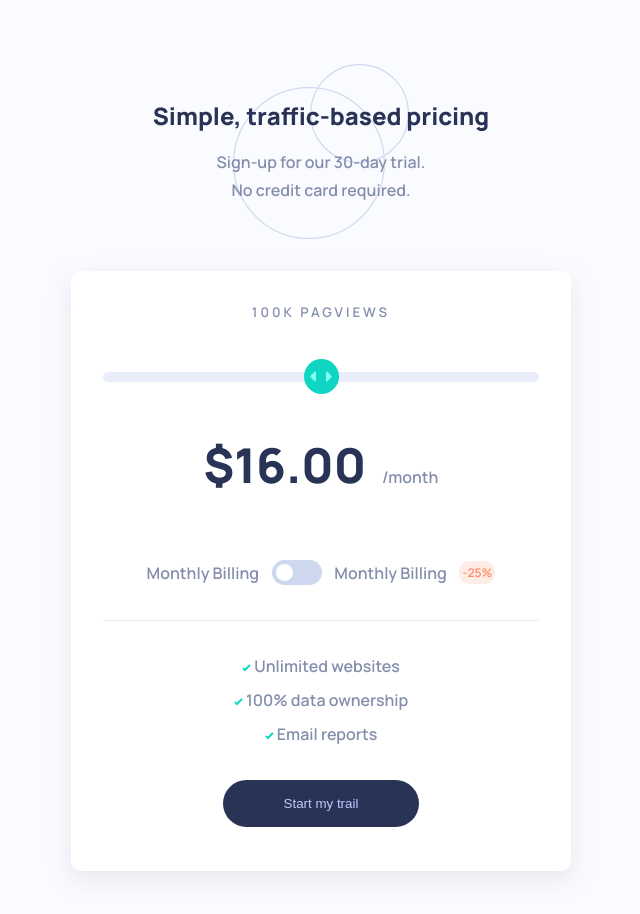
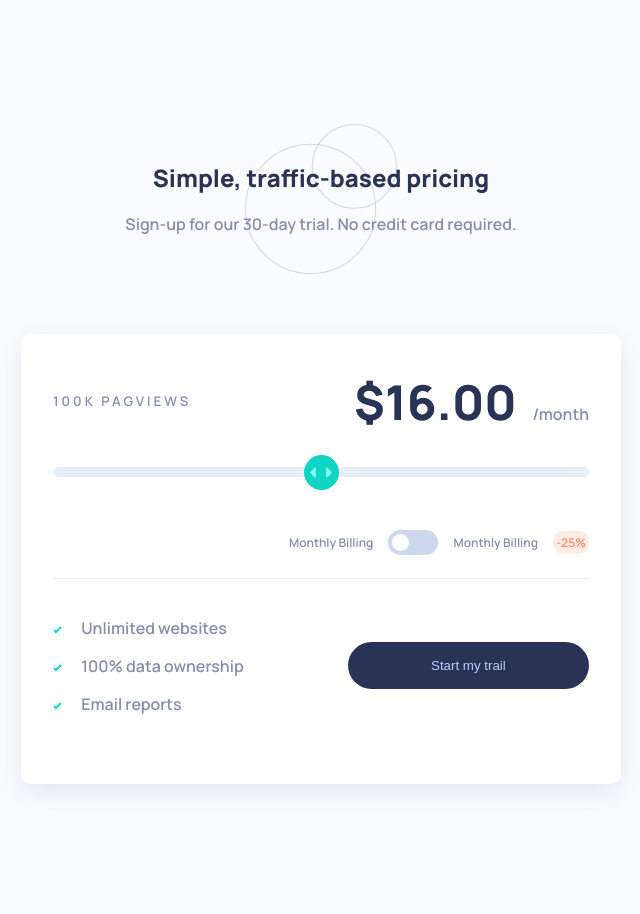
Before and after one commit to tylermaks/interactive-pricing-repo, a React (Create React App) app: page / in a window 1280 px wide. Shown: the top 914 px of the page, without its empty margins (319-959 px from the left). After the commit the page ends 848 px from the top, so only its background shows below. Built offline with nearby package versions, Linux system fonts and the light colour scheme.

Commit message:
Add desktop styling

```diff
--- a/src/App.css
+++ b/src/App.css
@@ -60,8 +60,8 @@ h5 {
   -webkit-box-pack: center;
       -ms-flex-pack: center;
           justify-content: center;
-  height: 175px;
-  margin-bottom: 2.5%;
+  height: 150px;
+  margin: 7.5vh 0;
   text-align: center;
 }
 
@@ -87,7 +87,8 @@ h5 {
           box-shadow: rgba(149, 157, 165, 0.2) 0px 8px 24px;
   padding: 2rem;
   height: 600px;
-  width: 500px;
+  max-width: 500px;
+  width: 90%;
 }
 
 .benefits-container {
@@ -108,6 +109,14 @@ h5 {
   height: 45%;
   margin-top: 5%;
   padding-top: 5%;
+}
+
+.benefit:nth-child(2) {
+  margin: 1em 0;
+}
+
+.icon {
+  margin-right: 1em;
 }
 
 .trial-btn {
@@ -183,7 +192,12 @@ h5 {
       -ms-flex-pack: justify;
           justify-content: space-between;
   height: 50px;
-  width: 80%;
+  max-width: 300px;
+  width: 100%;
+}
+
+.toggle-container span {
+  font-size: 12px;
 }
 
 .discount {
@@ -253,4 +267,60 @@ input:checked + .slider:before {
 .slider.round:before {
   border-radius: 50%;
 }
+
+@media screen and (min-width: 1000px) {
+  .pricing-container {
+    width: 75%;
+    max-width: 600px;
+    height: 450px;
+  }
+  .slider-container {
+    display: -ms-inline-grid;
+    display: inline-grid;
+    -ms-grid-columns: 1fr 1fr;
+        grid-template-columns: 1fr 1fr;
+    -ms-grid-rows: 1fr 1fr 1fr;
+        grid-template-rows: 1fr 1fr 1fr;
+        grid-template-areas: "views price" "range range" "toggle toggle";
+  }
+  .views {
+    -ms-grid-row: 1;
+    -ms-grid-column: 1;
+    grid-area: views;
+  }
+  .range-slider {
+    -ms-grid-row: 2;
+    -ms-grid-column: 1;
+    -ms-grid-column-span: 2;
+    grid-area: range;
+  }
+  .price-container {
+    -ms-grid-row: 1;
+    -ms-grid-column: 2;
+    grid-area: price;
+    text-align: right;
+  }
+  .toggle-container {
+    -ms-grid-row: 3;
+    -ms-grid-column: 1;
+    -ms-grid-column-span: 2;
+    grid-area: toggle;
+    margin-left: auto;
+  }
+  .benefits-container {
+    -webkit-box-orient: horizontal;
+    -webkit-box-direction: normal;
+        -ms-flex-direction: row;
+            flex-direction: row;
+    -webkit-box-pack: justify;
+        -ms-flex-pack: justify;
+            justify-content: space-between;
+    margin-top: 0;
+    padding-top: 0;
+  }
+  .trial-btn {
+    display: block;
+    margin: auto 0 auto 0;
+  }
+}
 /*# sourceMappingURL=App.css.map */
--- a/src/App.scss
+++ b/src/App.scss
@@ -51,8 +51,9 @@ h5{
     letter-spacing: 3px;
     text-transform: uppercase;
 }
-
-
+//++++++++++++++++++++++++++++++++
+//+++++++++MOBILE STYLES++++++++++
+//++++++++++++++++++++++++++++++++
 //LOGO COMPONENT
 .logo-container{
     position: relative;
@@ -61,8 +62,8 @@ h5{
     align-items: center;
     justify-content: center;
 
-    height: 175px;
-    margin-bottom: 2.5%;
+    height: 150px;
+    margin: 7.5vh 0;
     text-align: center;
 
     p{
@@ -92,7 +93,8 @@ h5{
     padding: 2rem;
 
     height: 600px;
-    width: 500px;
+    max-width: 500px;
+    width: 90%;
 }
 
 //BENEFITS CONTAINER
@@ -106,6 +108,14 @@ h5{
     height: 45%;
     margin-top: 5%;
     padding-top: 5%;
+}
+
+.benefit:nth-child(2){
+    margin: 1em 0;
+}
+
+.icon{
+    margin-right: 1em;
 }
 
 .trial-btn{
@@ -170,7 +180,12 @@ h5{
     align-items: center;
     justify-content: space-between;
     height: 50px;
-    width: 80%;
+    max-width: 300px;
+    width: 100%;
+
+    span{
+        font-size: 12px;
+    }
 }
 
 .discount{
@@ -236,3 +251,59 @@ h5{
   .slider.round:before {
     border-radius: 50%;
   }
+
+//++++++++++++++++++++++++++++++++
+//+++++++++DESKTOP STYLES+++++++++
+//++++++++++++++++++++++++++++++++
+@media screen and (min-width: 1000px) {
+
+    .pricing-container{
+        width: 75%;
+        max-width: 600px;
+        height: 450px
+    }
+
+    .slider-container{
+        display:inline-grid;
+        grid-template-columns: 1fr 1fr;
+        grid-template-rows: 1fr 1fr 1fr;
+        grid-template-areas:
+            "views price"
+            "range range"
+            "toggle toggle"
+    }
+
+    .views{
+        grid-area: views;
+    }
+
+    .range-slider{
+        grid-area: range;
+    }
+
+    .price-container{
+        grid-area: price;
+        text-align: right;
+    }
+
+    .toggle-container{
+        grid-area:toggle;
+        margin-left: auto;
+    }
+
+    .benefits-container{
+        flex-direction: row;
+        justify-content: space-between;
+        margin-top: 0;
+        padding-top:0;
+    }
+
+
+
+    .trial-btn{
+        display: block;
+        margin: auto 0 auto 0;
+    }
+
+
+}
--- a/src/Logo.jsx
+++ b/src/Logo.jsx
@@ -4,7 +4,7 @@ function Logo(){
     return(
         <div className="logo-container">
             <h2>Simple, traffic-based pricing</h2>
-            <p>Sign-up for our 30-day trial. <br/> No credit card required. </p>
+            <p>Sign-up for our 30-day trial. No credit card required. </p>
             <img className="logo" src="./images/pattern-circles.svg" alt="logo"/>
         </div>
     )
--- a/src/Pricing.jsx
+++ b/src/Pricing.jsx
@@ -14,9 +14,11 @@ function Pricing(){
         <div className="pricing-container">
             <Slider />
            <article className="benefits-container">
-                <p><img className="icon" src="./images/icon-check.svg" alt="checkmark" /> Unlimited websites</p>
-                <p><img className="icon" src="./images/icon-check.svg" alt="checkmark" /> 100% data ownership</p>
-                <p><img className="icon" src="./images/icon-check.svg" alt="checkmark" /> Email reports</p>
+                <div>
+                    <p className="benefit"><img className="icon" src="./images/icon-check.svg" alt="checkmark" /> Unlimited websites</p>
+                    <p className="benefit"><img className="icon" src="./images/icon-check.svg" alt="checkmark" /> 100% data ownership</p>
+                    <p className="benefit"><img className="icon" src="./images/icon-check.svg" alt="checkmark" /> Email reports</p>
+                </div>
                 <button className="trial-btn">Start my trail</button>
            </article>
         </div>
--- a/src/Slider.jsx
+++ b/src/Slider.jsx
@@ -10,7 +10,7 @@ import React from "react"
 function Slider(){
     return(
         <div className="slider-container">
-            <h5>100K Pagviews</h5>
+            <h5 className="views">100K Pagviews</h5>
             <input className="range-slider" type="range" />
             <div className="price-container">
                 <h1>$16.00</h1>
```
Also changed, not shown: 1 other file (tests, documents, lock files or other folders).
